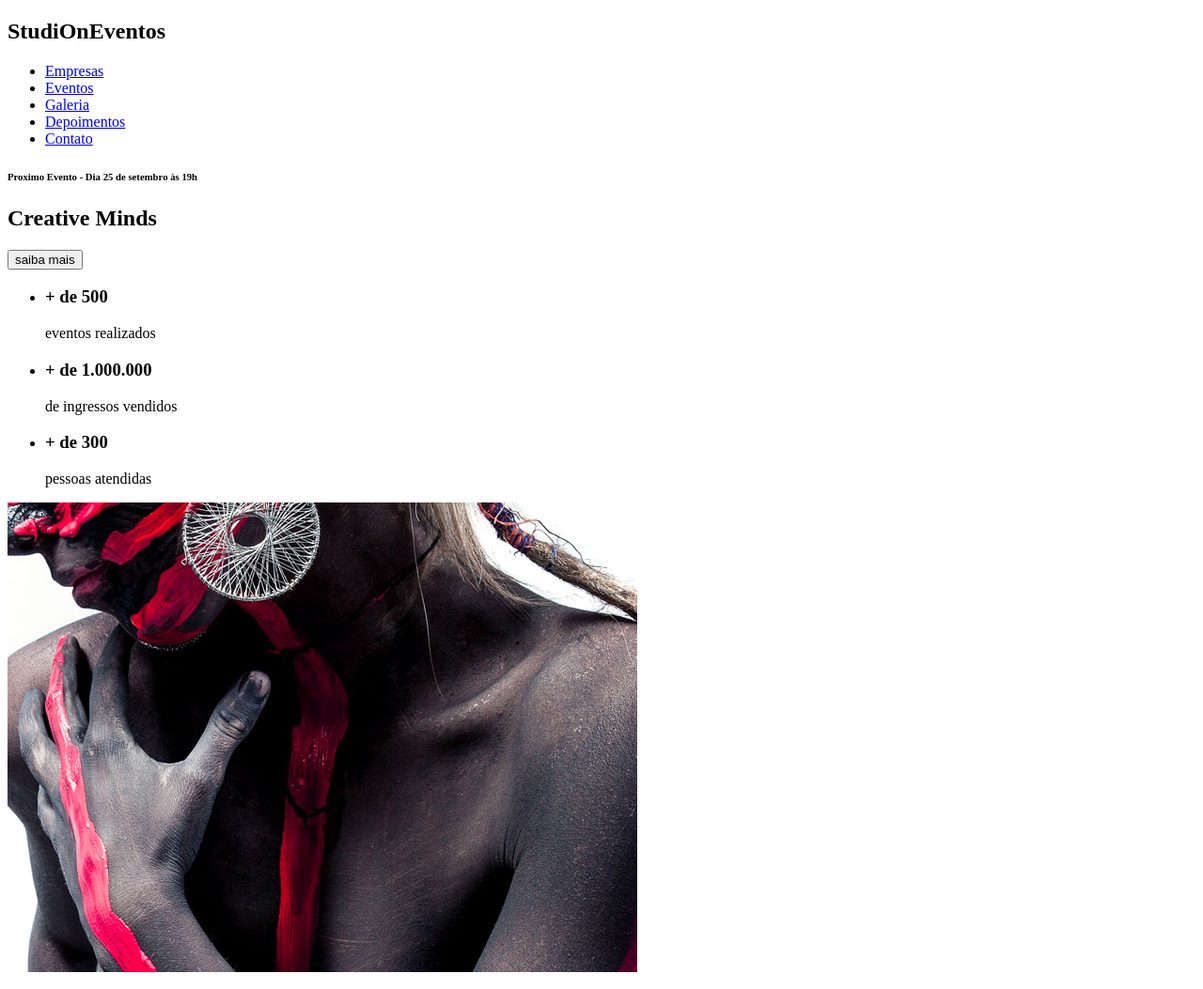
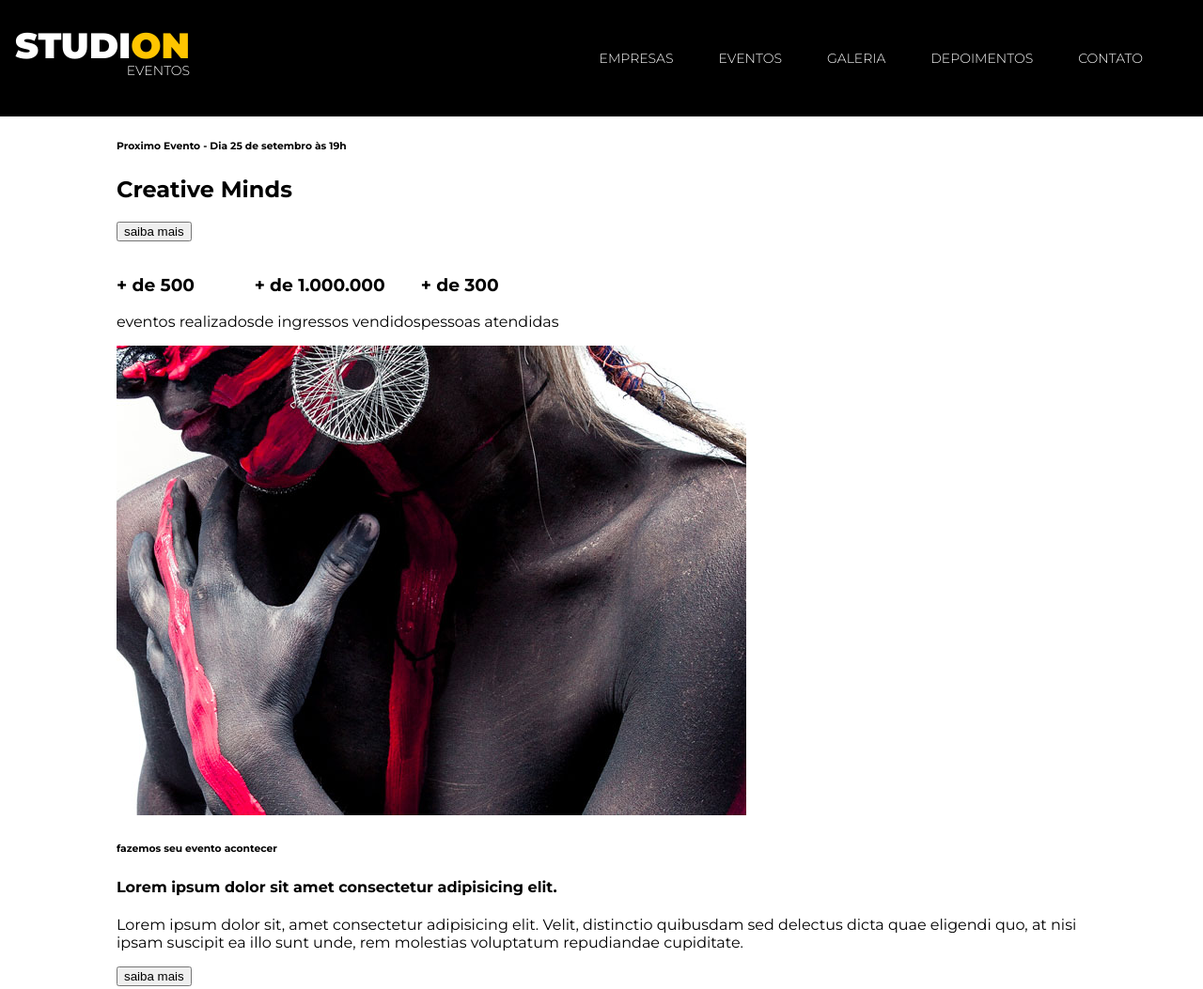
Before and after one commit to MatheusSilvaZiero/StudiOn, a website: page src/index.html in a window 1280 px wide. Shown: the top 1053 px of the page at 94% size. Drawn offline with Linux system fonts and the light colour scheme.

Commit message:
finalizado a navegação

```diff
--- /dev/null
+++ b/src/Style.css
@@ -0,0 +1,90 @@
+@import url('https://fonts.googleapis.com/css2?family=Montserrat:wght@300;400;700;900&display=swap');
+
+* {
+
+    box-sizing: border-box;
+}
+
+:root{
+    --colorprimary: #ffc500;
+    font-family: 'Montserrat', sans-serif;
+    font-size: 16px;
+}
+body{
+
+    margin: 0;
+    padding: 7.75rem;
+}
+
+.navbar {
+
+    position: fixed;
+    display: grid;
+    grid-template-columns: 1fr 9fr;
+    align-items: center;
+    top: 0;
+    left: 0;
+    width: 100%;
+    height: 7.75rem;
+    background-color: black;
+    color: #fff;
+    padding: 0 1rem ;
+
+}
+
+.navbar_links {
+
+    justify-self: end;
+}
+
+ul {
+
+    display: flex;
+    list-style: none;
+    padding: 0px;
+
+
+}
+
+
+.navbar_links li {
+
+    text-transform: uppercase;
+    font-size: 14px;
+    margin-right: 3rem;
+
+
+}
+
+.logo-studion {
+
+    font-size: 2.375rem;
+    font-weight: 900;
+    line-height: 1ch;
+    text-transform: uppercase;
+    text-align: right;
+
+}
+.navbar_links a {
+    font-weight: 300;
+    color: #fff;
+    text-decoration: none;
+}
+
+.navbar_links a:hover {
+
+    color:var(--colorprimary);
+
+}
+.logo-studion-subtitle {
+
+    font-size: 0.875rem;
+    font-weight: 300;
+    float: right;
+
+}
+
+.copy-primary {
+
+    color: var(--colorprimary);
+}
--- a/src/index.html
+++ b/src/index.html
@@ -4,14 +4,21 @@
     <meta charset="UTF-8">
     <meta http-equiv="X-UA-Compatible" content="IE=edge">
     <meta name="viewport" content="width=device-width, initial-scale=1.0">
+    <link rel="stylesheet" href="Style.css">
     <title>StudiOn</title>
 </head>
 <body>
 
-    <nav>
+    <nav class="navbar">
 
-        <h1>Studi<span>On</span><span>Eventos</span></h1>
-        <ul>
+        <h1 class="logo-studion">Studi<span class="copy-primary">On</span>
+            <span class="logo-studion-subtitle">Eventos</span>
+        </h1>
+
+
+
+
+        <ul class="navbar_links">
             <li>
                 <a href="Empresas" >
                     Empresas
```
